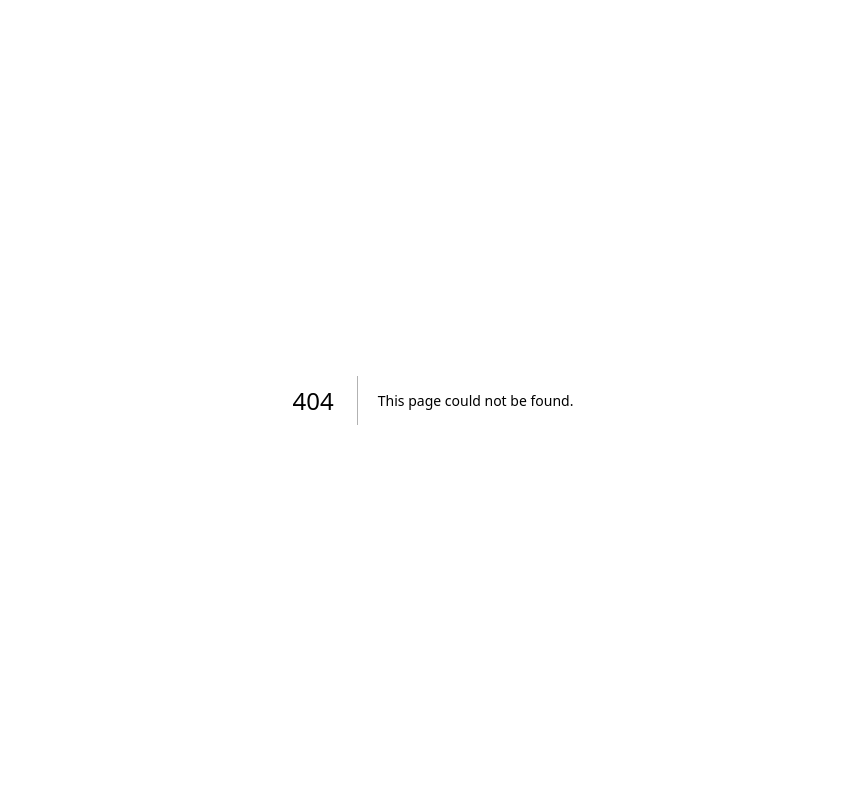
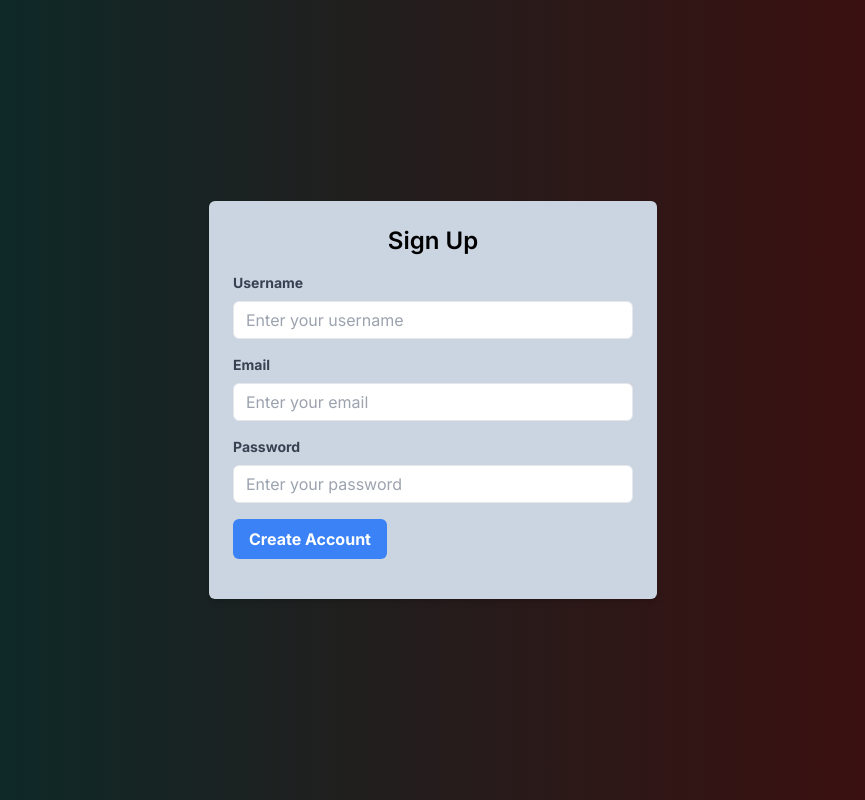
Before and after one commit to agustinpetrillo/dated-app, a Next.js app: page /auth/signup in a window 1280 px wide. Before the commit this address had no page. Shown: the whole page, without its empty margins (207-1072 px from the left). Built offline with nearby package versions, Linux system fonts and the light colour scheme; no server answers.

Commit message:
fecheche

```diff
--- /dev/null
+++ b/src/app/auth/login/page.tsx
@@ -0,0 +1,49 @@
+const Login = () => {
+  return (
+    <div className="min-h-screen flex items-center justify-center bg-gradient-to-l from-red-950 to-teal-950">
+      <div className="max-w-md w-full p-6 bg-slate-300 rounded-md shadow-md">
+        <h2 className="text-2xl font-semibold text-center mb-4">Login</h2>
+        <form>
+          <div className="mb-4">
+            <label
+              className="block text-gray-700 text-sm font-bold mb-2"
+              htmlFor="username"
+            >
+              Username
+            </label>
+            <input
+              className="border rounded-md w-full py-2 px-3 text-gray-700 leading-tight focus:outline-none focus:shadow-outline"
+              id="username"
+              type="text"
+              placeholder="Enter your username"
+            />
+          </div>
+          <div className="mb-4">
+            <label
+              className="block text-gray-700 text-sm font-bold mb-2"
+              htmlFor="password"
+            >
+              Password
+            </label>
+            <input
+              className="border rounded-md w-full py-2 px-3 text-gray-700 leading-tight focus:outline-none focus:shadow-outline"
+              id="password"
+              type="password"
+              placeholder="Enter your password"
+            />
+          </div>
+          <div className="mb-4">
+            <button
+              className="bg-blue-500 hover:bg-blue-700 text-white font-bold py-2 px-4 rounded-md focus:outline-none focus:shadow-outline"
+              type="submit"
+            >
+              Log In
+            </button>
+          </div>
+        </form>
+      </div>
+    </div>
+  );
+};
+
+export default Login;
--- /dev/null
+++ b/src/app/auth/signup/page.tsx
@@ -0,0 +1,76 @@
+"use client";
+import React, { useEffect, useState } from "react";
+
+const SignUp = () => {
+  useEffect(() => {
+    asd();
+  }, []);
+  const [info, setInfo] = useState([]);
+  const asd = () => {
+    fetch(`http://localhost:4000/api/auth/login`)
+      .then((res) => res.json())
+      .then((data) => setInfo(data));
+  };
+  return (
+    <div className="min-h-screen flex items-center justify-center bg-gradient-to-l from-red-950 to-teal-950">
+      <div className="max-w-md w-full p-6 bg-slate-300 rounded-md shadow-md">
+        <h2 className="text-2xl font-semibold text-center mb-4">Sign Up</h2>
+        <form>
+          <div className="mb-4">
+            <label
+              className="block text-gray-700 text-sm font-bold mb-2"
+              htmlFor="email"
+            >
+              Username
+            </label>
+            <input
+              className="border rounded-md w-full py-2 px-3 text-gray-700 leading-tight focus:outline-none focus:shadow-outline"
+              id="email"
+              type="text"
+              placeholder="Enter your username"
+            />
+          </div>
+          <div className="mb-4">
+            <label
+              className="block text-gray-700 text-sm font-bold mb-2"
+              htmlFor="email"
+            >
+              Email
+            </label>
+            <input
+              className="border rounded-md w-full py-2 px-3 text-gray-700 leading-tight focus:outline-none focus:shadow-outline"
+              id="email"
+              type="text"
+              placeholder="Enter your email"
+            />
+          </div>
+          <div className="mb-4">
+            <label
+              className="block text-gray-700 text-sm font-bold mb-2"
+              htmlFor="password"
+            >
+              Password
+            </label>
+            <input
+              className="border rounded-md w-full py-2 px-3 text-gray-700 leading-tight focus:outline-none focus:shadow-outline"
+              id="password"
+              type="password"
+              placeholder="Enter your password"
+            />
+          </div>
+          <div className="mb-4">
+            <button
+              className="bg-blue-500 hover:bg-blue-700 text-white font-bold py-2 px-4 rounded-md focus:outline-none focus:shadow-outline"
+              type="submit"
+            >
+              Create Account
+            </button>
+            <p>{info}</p>
+          </div>
+        </form>
+      </div>
+    </div>
+  );
+};
+
+export default SignUp;
```
Also changed, not shown: src/api/api.ts (added, +17 -0 lines).
